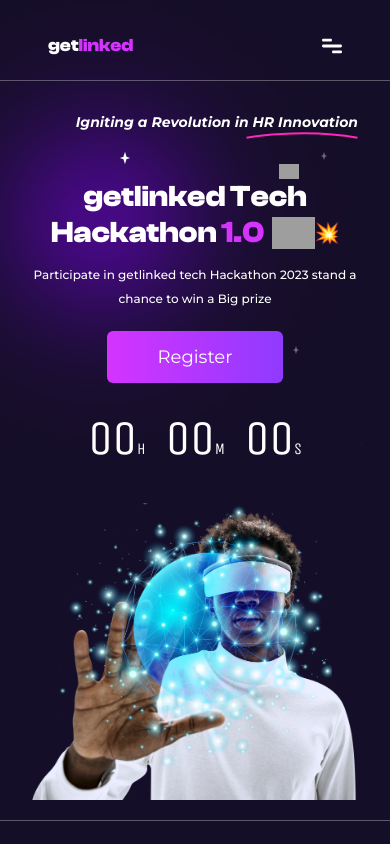
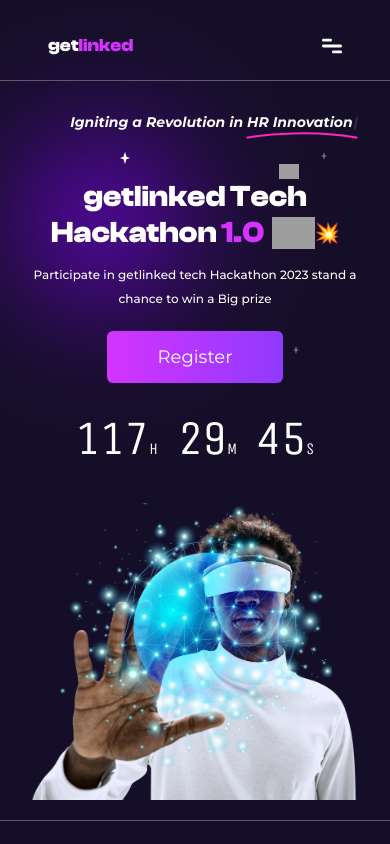
Before and after one commit to iyanuxn/getlinked, a React (Vite) app: page / in a window 390 px wide. Shown: the top 844 px of the page. Built offline with nearby package versions, Linux system fonts and the light colour scheme; grey boxes are pictures that could not be loaded.

Commit message:
Linking complete

```diff
--- a/package.json
+++ b/package.json
@@ -11,11 +11,13 @@
   },
   "dependencies": {
     "axios": "^1.5.0",
+    "framer-motion": "^10.16.4",
     "react": "^18.2.0",
     "react-dom": "^18.2.0",
     "react-icons": "^4.11.0",
     "react-router-dom": "^6.16.0",
-    "react-scroll": "^1.8.9"
+    "react-scroll": "^1.8.9",
+    "typewriter-effect": "^2.21.0"
   },
   "devDependencies": {
     "@types/react": "^18.2.15",
--- /dev/null
+++ b/src/components/CountdownTimer.jsx
@@ -0,0 +1,63 @@
+import React, { useState, useEffect } from "react";
+
+const CountdownTimer = () => {
+  // Define the target date and time for the countdown
+  const targetDate = new Date("2023-09-23T23:59:59").getTime();
+
+  const calculateTimeLeft = () => {
+    const now = new Date().getTime();
+    const difference = targetDate - now;
+
+    if (difference > 0) {
+      const totalHours = Math.floor(difference / (1000 * 60 * 60));
+      const days = Math.floor(totalHours / 24);
+      const hours = totalHours % 24;
+      const minutes = Math.floor((difference / (1000 * 60)) % 60);
+      const seconds = Math.floor((difference / 1000) % 60);
+
+      return {
+        daysAsHours: days * 24 + hours,
+        minutes: minutes,
+        seconds: seconds,
+      };
+    }
+
+    // If the target date has passed, return all zeros
+    return {
+      daysAsHours: 0,
+      minutes: 0,
+      seconds: 0,
+    };
+  };
+
+  const [timeLeft, setTimeLeft] = useState(calculateTimeLeft());
+
+  useEffect(() => {
+    const timer = setInterval(() => {
+      setTimeLeft(calculateTimeLeft());
+    }, 1000);
+
+    return () => {
+      clearInterval(timer);
+    };
+  }, []);
+
+  return (
+    <div className="flex gap-5 md:mt-16 mt-8 font-time text-5xl md:px-0 px-12">
+      <div className="countdown-item">
+        <span>{timeLeft.daysAsHours.toString().padStart(2, "0")}</span>
+        <span className="text-base">H</span>
+      </div>
+      <div className="countdown-item">
+        <span>{timeLeft.minutes.toString().padStart(2, "0")}</span>
+        <span className="text-base">M</span>
+      </div>
+      <div className="countdown-item">
+        <span>{timeLeft.seconds.toString().padStart(2, "0")}</span>
+        <span className="text-base">S</span>
+      </div>
+    </div>
+  );
+};
+
+export default CountdownTimer;
--- a/src/components/Header.jsx
+++ b/src/components/Header.jsx
@@ -1,26 +1,39 @@
+import React from "react";
 import LINE from "../assets/line.svg";
 import POW from "../assets/pow.png";
 import CHAIN from "../assets/chain.png";
 import BULB from "../assets/bulb.png";
 import HERO from "../assets/heroImg.png";
+import { Link } from "react-router-dom";
+import CountdownTimer from "./CountdownTimer";
+import Typewriter from "typewriter-effect";
+import { motion } from "framer-motion";
 
 const Header = () => {
   return (
     <div className="text-white md:pt-48 pt-28 md:pb-40 md:px-20 px-8">
       <div className="w-full flex flex-col items-end">
-        {" "}
-        <span className="font-bold  text-sm md:text-3xl italic">
-          {" "}
-          Igniting a Revolution in HR Innovation
+        <span className="font-bold text-sm md:text-3xl italic">
+          <Typewriter
+            options={{
+              strings: ["Igniting a Revolution in HR Innovation"],
+              autoStart: true,
+              loop: false,
+            }}
+            onInit={(typewriter) => {
+              typewriter
+                .pauseFor(1000)
+                .deleteAll()
+                .typeString("Igniting a Revolution in HR Innovation");
+            }}
+          />
         </span>
         <img src={LINE} alt="line" className="md:w-56 w-28" />
-      </div>{" "}
+      </div>
       <div className="md:w-1/2 w-full flex flex-col items-center md:items-start md:pt-20">
         <div className="md:text-6xl text-3xl font-bold font-head flex flex-col md:items-start items-center md:gap-2 md:pt-4 pt-8">
           <div className="flex flex-col gap-2 w-max">
-            {" "}
             <div className="flex justify-end items-center">
-              {" "}
               <img
                 src={BULB}
                 alt="bulb"
@@ -30,7 +43,6 @@
             <span>getlinked Tech</span>
           </div>
           <div className="flex gap-2 items-center">
-            {" "}
             <span>
               <span>Hackathon</span>
               <span className="text-primary"> 1.0</span>
@@ -45,26 +57,12 @@
           Participate in getlinked tech Hackathon 2023 stand a chance to win a
           Big prize
         </span>
-        <button className=" w-44 text-lg bg-gradient-to-r from-primary to-secondary text-white py-3 rounded-md md:mt-10 mt-5">
-          Register
-        </button>
-        <div className="flex gap-5 md:mt-16 mt-8 font-time text-5xl md:px-0 px-12">
-          <span>
-            {" "}
-            <span>00</span>
-            <span className="text-base">H</span>
-          </span>{" "}
-          <span>
-            {" "}
-            <span>00</span>
-            <span className="text-base">M</span>
-          </span>{" "}
-          <span>
-            {" "}
-            <span>00</span>
-            <span className="text-base">S</span>
-          </span>{" "}
-        </div>
+        <Link to="/register">
+          <button className="w-44 text-lg bg-gradient-to-r from-primary to-secondary text-white py-3 rounded-md md:mt-10 mt-5">
+            Register
+          </button>
+        </Link>
+        <CountdownTimer />
         <img src={HERO} alt="hero" className="flex md:hidden w-full mt-10" />
       </div>
     </div>
--- a/src/components/Privacy.jsx
+++ b/src/components/Privacy.jsx
@@ -1,5 +1,6 @@
 import PRIVACY from "../assets/privacy.svg";
 import CHECK from "../assets/check.svg";
+import { Link } from "react-router-dom";
 
 const Privacy = () => {
   return (
@@ -58,9 +59,11 @@
               </div>
               <div className="flex justify-center">
                 {" "}
-                <button className="md:w-44 w-28 text-sm  md:text-lg bg-gradient-to-r from-primary to-secondary text-white py-3 rounded-md md:mt-10 mt-5">
-                  Read More
-                </button>
+                <Link to="/comingsoon">
+                  <button className="md:w-44 w-28 text-sm  md:text-lg bg-gradient-to-r from-primary to-secondary text-white py-3 rounded-md md:mt-10 mt-5">
+                    Read More
+                  </button>
+                </Link>
               </div>
             </div>
           </div>
--- a/src/components/Section.jsx
+++ b/src/components/Section.jsx
@@ -1,13 +1,26 @@
-import React from "react";
+import { Link } from "react-router-dom";
 
-const Section = ({ imageSrc, title, titlesub, text, direction, buttonText, id }) => {
+const Section = ({
+  imageSrc,
+  title,
+  titlesub,
+  text,
+  direction,
+  buttonText,
+  id,
+  link,
+}) => {
   return (
     <div className="md:px-20 px-12 md:py-16 py-8 border-t border-white border-opacity-30 mt-5">
       <section
-      id = {id}
+        id={id}
         className={`flex gap-8 md:gap-20 items-center md:px-8 ${direction}`}
       >
-        <img src={imageSrc} alt={title} className="w-full md:w-[40vw] h-auto md:mt-0 mt-5" />
+        <img
+          src={imageSrc}
+          alt={title}
+          className="w-full md:w-[40vw] h-auto md:mt-0 mt-5"
+        />
 
         <div className="text-lg md:text-left text-center md:text-3xl font-bold font-head flex flex-col text-white w-full md:items-start items-center">
           <span>{title}</span>
@@ -16,9 +29,11 @@
             {text}
           </div>
           {buttonText && (
-            <button className="font-regular font-normal md:w-44 w-28 md:text-lg bg-gradient-to-r from-primary to-secondary text-white py-2 md:py-3 rounded-md md:mt-10 mt-8 text-sm">
-              {buttonText}
-            </button>
+            <Link to={link}>
+              <button className="font-regular font-normal md:w-44 w-28 md:text-lg bg-gradient-to-r from-primary to-secondary text-white py-2 md:py-3 rounded-md md:mt-10 mt-8 text-sm">
+                {buttonText}
+              </button>
+            </Link>
           )}
         </div>
       </section>
--- a/src/index.css
+++ b/src/index.css
@@ -18,6 +18,32 @@
   background-blend-mode: color-dodge;
   background-position: top;
   background-repeat: no-repeat;
+}
+
+/* Define the styles for the scrollbar track */
+::-webkit-scrollbar {
+  width: 0.8vw; /* Width of the scrollbar */
+}
+
+/* Define the styles for the scrollbar thumb (the draggable part) */
+::-webkit-scrollbar-thumb {
+  background: #888; /* Color of the thumb */
+  border-radius: 5px; /* Rounded corners for the thumb */
+}
+
+/* Define the styles for the scrollbar track when the mouse is over it */
+::-webkit-scrollbar-thumb:hover {
+  background: #555; /* Color of the thumb on hover */
+}
+
+/* Define the styles for the scrollbar track when it's in a "pressed" state */
+::-webkit-scrollbar-thumb:active {
+  background: #333; /* Color of the thumb when pressed */
+}
+
+/* Define the styles for the scrollbar track (the background) */
+::-webkit-scrollbar-track {
+  background: #444444; /* Color of the track */
 }
 
 /* Mobile styles (screens up to 768px wide) */
--- a/src/main.jsx
+++ b/src/main.jsx
@@ -3,6 +3,8 @@
 import App from "./pages/App";
 import Register from "./pages/Register";
 import Contact from "./pages/Contact";
+import ComingSoon from "./pages/ComingSoon";
+import NotFound from "./pages/404";
 import Layout from "./Layout";
 import ScrollToTop from "./components/ScrollToTop";
 import { BrowserRouter as Router, Routes, Route } from "react-router-dom";
@@ -36,6 +38,22 @@
           </Layout>
         }
       />
+      <Route
+        path="/comingsoon"
+        element={
+          <Layout>
+            <ComingSoon />
+          </Layout>
+        }
+      />
+      <Route
+        path="*"
+        element={
+          <Layout>
+            <NotFound />
+          </Layout>
+        }
+      />
     </Routes>
   </Router>
 );
--- /dev/null
+++ b/src/pages/404.jsx
@@ -0,0 +1,15 @@
+import React from "react";
+
+const ComingSoon = () => {
+  return (
+    <div className="text-white md:pt-48 pt-28 md:pb-32 md:px-20 px-8 bg-dark h-screen flex justify-center items-center">
+      <span className="text-7xl font-bold font-head bg-gradient-to-r from-primary to-secondary bg-clip-text text-transparent text-center">
+        404
+        <br />
+        Page Not Found
+      </span>
+    </div>
+  );
+};
+
+export default ComingSoon;
--- a/src/pages/App.jsx
+++ b/src/pages/App.jsx
@@ -98,6 +98,7 @@
         title="Judging Criteria"
         titlesub="Key attributes"
         direction={"md:flex-row flex-col"}
+        link="/comingsoon"
         text={
           <div className="flex flex-col gap-6 md:mt-7">
             {judge.map((item) => (
```
Also changed, not shown: src/components/Footer.jsx (+40 -12 lines), src/components/Navbar.jsx (+6 -6 lines), 1 other file (tests, documents, lock files or other folders).
